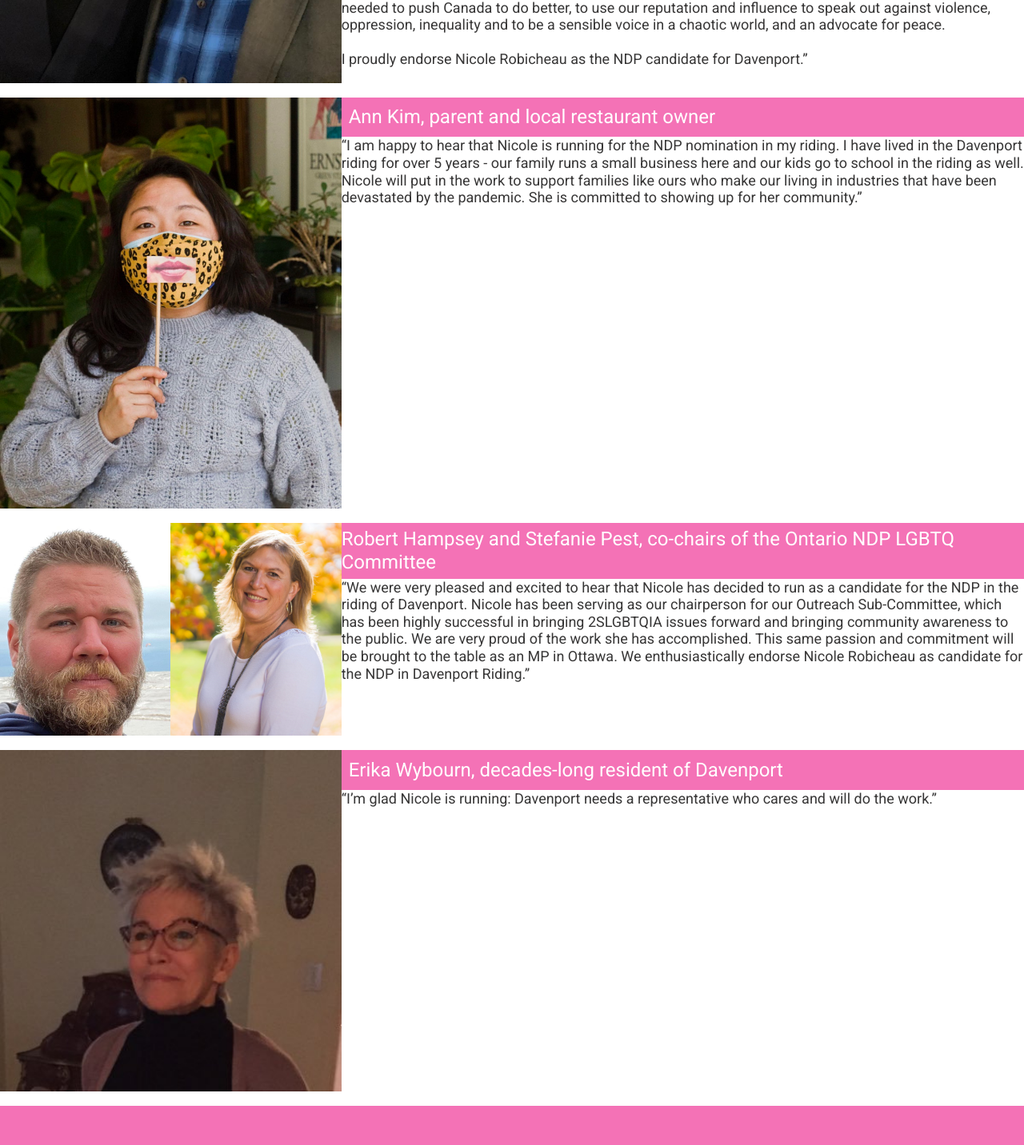
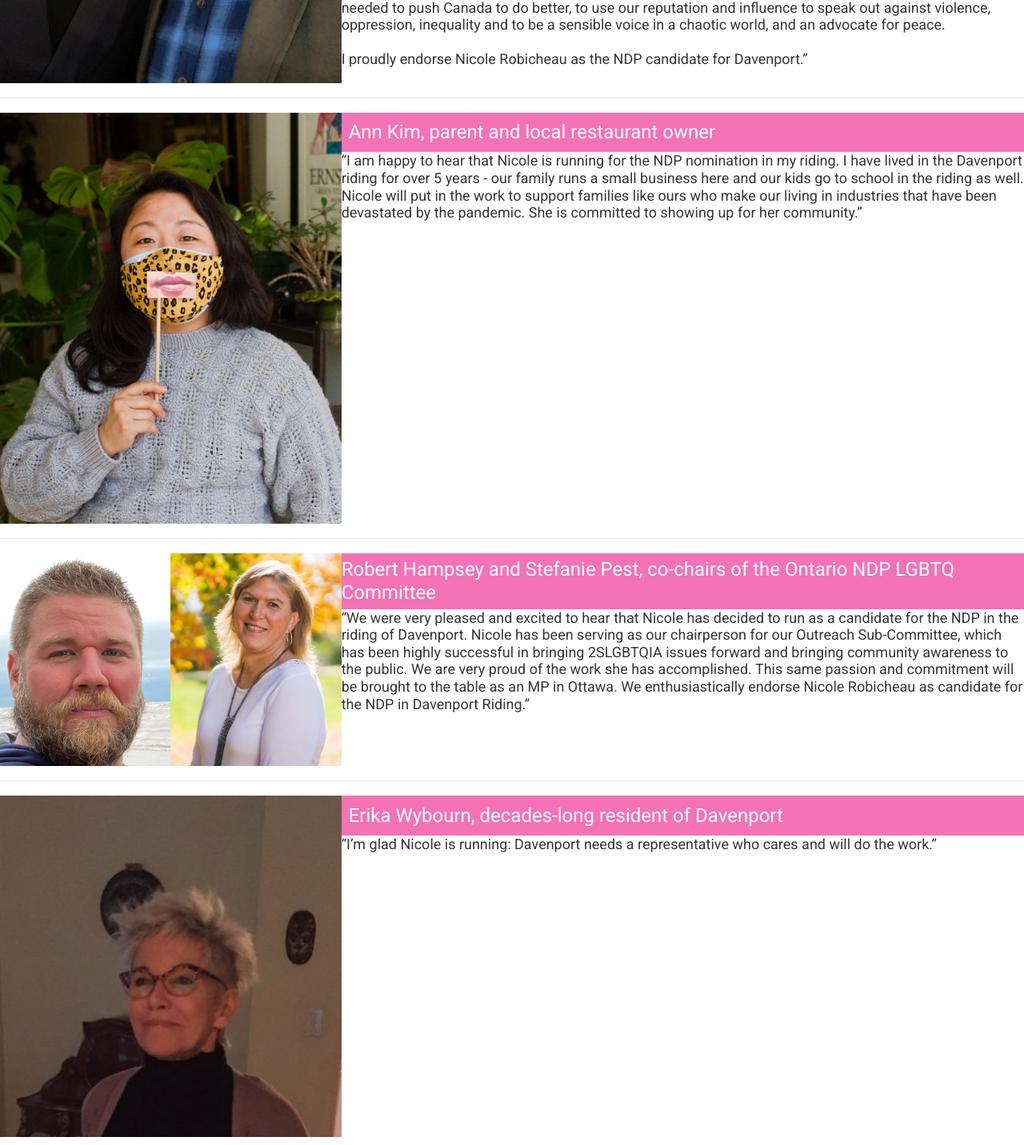
Before and after one commit to wils3005/robicheau.ca, a Next.js app: page /endorsements in a window 1280 px wide. Shown: the part 540-1972 px from the top of the page at 80% size. Built offline with nearby package versions, Linux system fonts and the light colour scheme; a web font is replaced by a local one.

Commit message:
Mon, 10 May 2021 17:55:47 GMT
 1 file changed, 16 insertions(+), 13 deletions(-)

```diff
--- a/pages/endorsements.tsx
+++ b/pages/endorsements.tsx
@@ -1,14 +1,17 @@
-import React, { FC } from "react";
+import React, { FC, ReactNode } from "react";
 
 import Main from "../components/main";
+
+const Endorsement: FC = ({ children }: { children: ReactNode }) => {
+  return <div className="flex flex-col lg:flex-row my-4">{children}</div>;
+};
 
 const Endorsements: FC = () => {
   return (
     <Main>
       <section className="section">
         <h1 className="section--title">Endorsements</h1>
-
-        <div className="flex flex-col lg:flex-row my-4">
+        <Endorsement>
           <img
             alt="todo"
             className="object-cover w-full lg:w-1/3"
@@ -64,9 +67,9 @@ const Endorsements: FC = () => {
               Davenport.”
             </blockquote>
           </div>
-        </div>
-
-        <div className="flex flex-col lg:flex-row my-4">
+        </Endorsement>
+        <hr />
+        <Endorsement>
           <img
             alt="todo"
             className="object-cover w-full lg:w-1/3"
@@ -90,9 +93,9 @@ const Endorsements: FC = () => {
               up for her community.”
             </blockquote>
           </div>
-        </div>
-
-        <div className="flex flex-col lg:flex-row my-4">
+        </Endorsement>
+        <hr />
+        <Endorsement>
           <div className="flex w-full lg:w-1/3">
             <img
               alt="todo"
@@ -127,9 +130,9 @@ const Endorsements: FC = () => {
               candidate for the NDP in Davenport Riding.”
             </blockquote>
           </div>
-        </div>
-
-        <div className="flex flex-col lg:flex-row my-4">
+        </Endorsement>
+        <hr />
+        <Endorsement>
           <img
             alt="todo"
             className="object-cover w-full lg:w-1/3"
@@ -148,7 +151,7 @@ const Endorsements: FC = () => {
               cares and will do the work.”
             </blockquote>
           </div>
-        </div>
+        </Endorsement>
       </section>
     </Main>
   );
```
